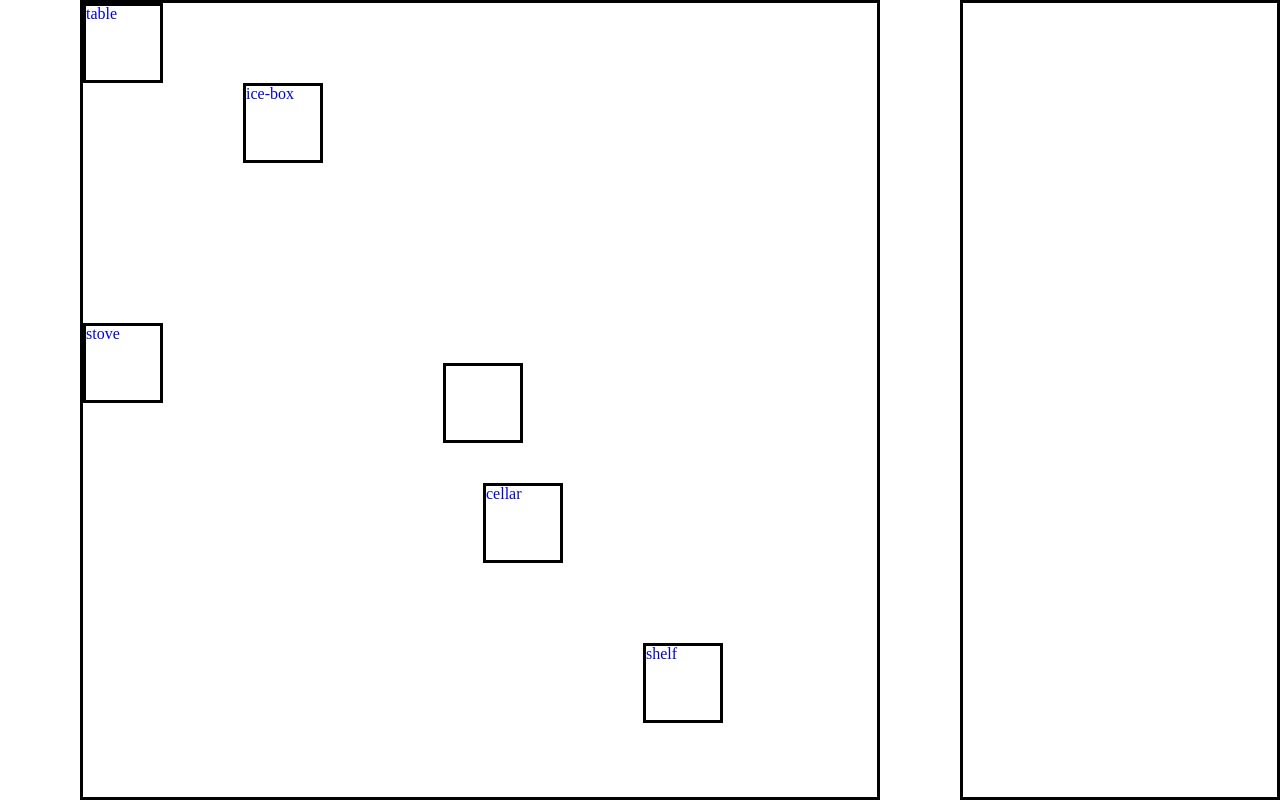
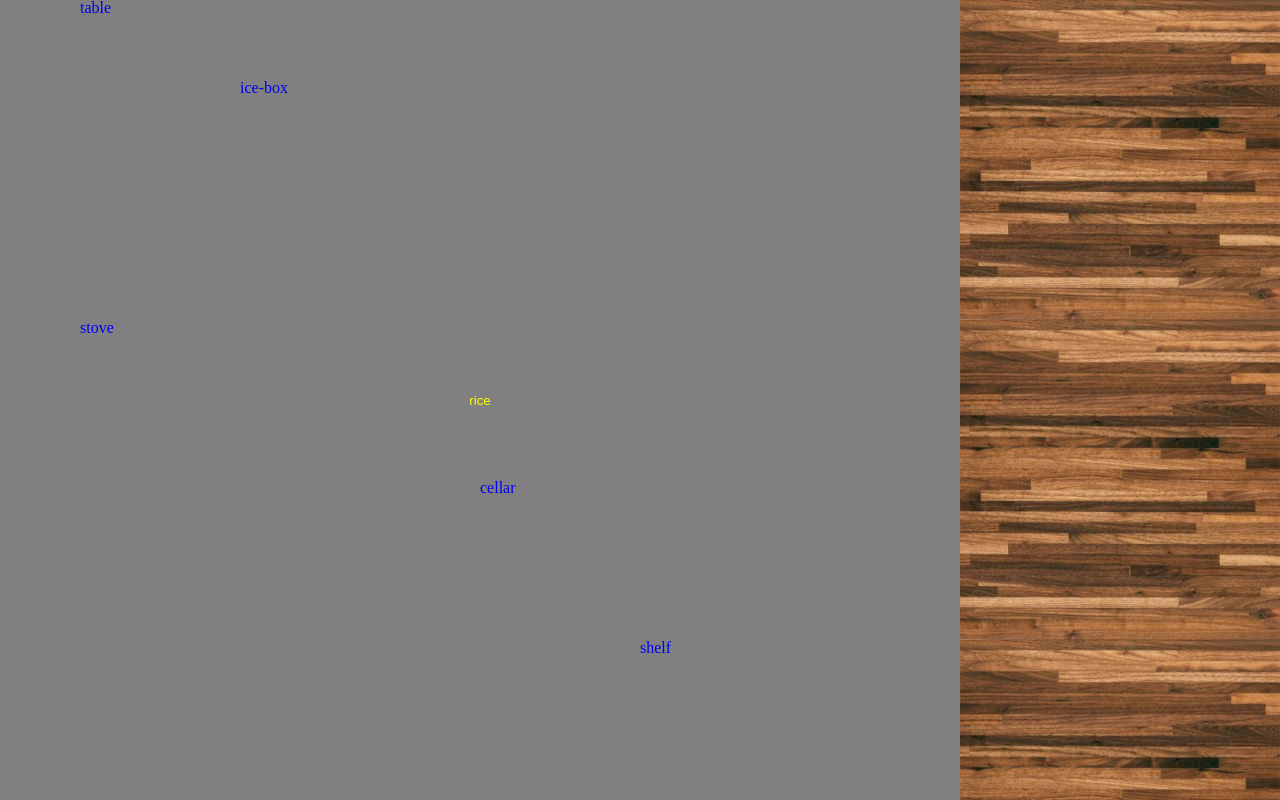
Before and after one commit to areisle/javascript-game, a PHP site: page / in a window 1280 px wide. Run offline with PHP 8.4, Linux system fonts and the light colour scheme; some libraries are stand-ins or nearby versions.

Commit message:
quiting for the night

```diff
--- a/scripts/main.js
+++ b/scripts/main.js
@@ -43,7 +43,7 @@ $(document).ready(function () {
         //add ingredient to ingredients_collected
         if (items_collected < 10) {
             // <div class="item ingredient"> ingredient <button class="trash">remove</button></div>
-            var $current_item = $('<div class="item ' + $(item).attr('id') + '"><button class="trash">remove</button>' + $(item).attr('id') + '</div>'),
+            var $current_item = $('<div class="item ' + $(item).attr('id') + '">' + $(item).attr('id') + '<button class="trash">remove</button></div>'),
                 name = $(item).attr('id'),
                 state = 0,
                 stage = "unknown",
--- a/stylesheets/cutting-board.css
+++ b/stylesheets/cutting-board.css
@@ -8,9 +8,7 @@
 #cutting-board-view .cutting-board div {
   width: 50%;
   height: 50%;
-  border: 3px solid black; }
-  #cutting-board-view .cutting-board div:hover {
-    background-color: rgba(34, 0, 78, 0.4); }
+  border: none; }
 #cutting-board-view .drop-hover {
   background-color: rgba(34, 0, 78, 0.4); }
 @media screen and (min-aspect-ratio: 100 / 80) {
--- a/stylesheets/kitchen.css
+++ b/stylesheets/kitchen.css
@@ -3,9 +3,7 @@
   display: block;
   width: 10vh;
   height: 10vh;
-  border: 3px solid black; }
-  .view > a:hover {
-    background-color: rgba(34, 0, 78, 0.4); }
+  border: none; }
 
 #kitchen-view .ice-box {
   top: 10vh;
--- a/stylesheets/main.css
+++ b/stylesheets/main.css
@@ -3,9 +3,7 @@
   display: block;
   width: 10vh;
   height: 10vh;
-  border: 3px solid black; }
-  .view > a:hover {
-    background-color: rgba(34, 0, 78, 0.4); }
+  border: none; }
 
 #kitchen-view .ice-box {
   top: 10vh;
@@ -75,9 +73,7 @@
 #cutting-board-view .cutting-board div {
   width: 50%;
   height: 50%;
-  border: 3px solid black; }
-  #cutting-board-view .cutting-board div:hover {
-    background-color: rgba(34, 0, 78, 0.4); }
+  border: none; }
 #cutting-board-view .drop-hover {
   background-color: rgba(34, 0, 78, 0.4); }
 @media screen and (min-aspect-ratio: 100 / 80) {
@@ -196,7 +192,9 @@ html, body, .wrapper {
 .wrapper {
   display: flex;
   -webkit-perspective: 1200;
-  perspective: 1200; }
+  perspective: 1200;
+  background-color: gray;
+  background-size: 20% auto; }
 
 #view-wrapper {
   width: 75vw;
@@ -207,44 +205,58 @@ html, body, .wrapper {
   width: 80vw;
   height: 80vw;
   margin: 0 auto;
-  border: 3px solid black; }
-  .view:hover {
-    background-color: rgba(34, 0, 78, 0.4); }
+  border: none; }
 
 .view > * {
   position: absolute;
   display: block;
   width: 10vh;
   height: 10vh;
-  border: 3px solid black; }
-  .view > *:hover {
-    background-color: rgba(34, 0, 78, 0.4); }
+  border: none; }
 
 button {
-  background-color: rgba(255, 255, 255, 0.2);
-  color: white; }
+  background-color: transparent;
+  color: yellow; }
+  button:focus {
+    outline: none; }
 
 .items {
+  background-image: url("../images/butcherblock.jpg");
+  background-size: 100% auto;
+  background-repeat: repeat;
   width: 25vw;
   height: 100vh;
-  border: 3px solid black;
+  border: none;
   overflow-y: scroll; }
-  .items:hover {
-    background-color: rgba(34, 0, 78, 0.4); }
   .items .item {
-    border: 3px solid black;
-    width: 20vw;
-    height: 20vw;
+    position: relative;
+    border: none;
+    width: 15vw;
+    height: 15vw;
     background-size: auto 100%;
-    background-position: 0% center; }
-    .items .item:hover {
-      background-color: rgba(34, 0, 78, 0.4); }
+    background-position: 0% center;
+    background-repeat: no-repeat;
+    margin: 0 auto; }
+    .items .item button {
+      position: absolute;
+      right: 0%;
+      top: 0%;
+      width: 30%;
+      height: 30%;
+      border: none; }
     .items .item.onions {
       background-image: url("../images/onions.png"); }
     .items .item.garlic {
       background-image: url("../images/garlic.png"); }
     .items .item.mushrooms {
       background-image: url("../images/mushrooms.png"); }
+    .items .item.wine {
+      background-image: url("../images/wine-bottle-2.png");
+      background-position: center center; }
+
+.nav.back {
+  right: 0%;
+  top: 0%; }
 
 .pop-up {
   position: fixed;
@@ -253,10 +265,8 @@ button {
   width: 50%;
   height: 50%;
   background-color: rgba(255, 255, 255, 0.6);
-  border: 3px solid black;
+  border: none;
   z-index: 200; }
-  .pop-up:hover {
-    background-color: rgba(34, 0, 78, 0.4); }
 
 .pop-up-overlay {
   position: fixed;
--- a/stylesheets/sass/functions.scss
+++ b/stylesheets/sass/functions.scss
@@ -1,4 +1,4 @@
-$testing: true;
+$testing: false;
 @mixin testing{
 	@if $testing {
 		border: 3px solid black;
--- a/stylesheets/sass/main.scss
+++ b/stylesheets/sass/main.scss
@@ -15,6 +15,9 @@ html, body, .wrapper {
 	display: flex;
 	-webkit-perspective:1200;
 	perspective:1200;
+    //background-image: url('../images/wallpaper.jpg');
+    background-color: rgba(128,128,128,1);
+    background-size: 20% auto;
 }
 #view-wrapper {
 	width: 75vw;
@@ -35,22 +38,38 @@ html, body, .wrapper {
 		@include testing;
 }
 button {
-	background-color: rgba(255,255,255,0.2);
-	color: white;
+	background-color: transparent;
+    //rgba(255,255,255,0.2);
+	color: yellow;
+    &:focus {
+        outline: none;
+    }
 }
 .items {
-//	display: flex;
-//	flex-direction: column;
+    background-image: url('../images/butcherblock.jpg');
+    background-size: 100% auto;
+    background-repeat: repeat;
 	width: 25vw;
 	height: 100vh;
 	@include testing;
     overflow-y: scroll;
 	.item {
+        position: relative;
 		@include testing;
-        width: 20vw;
-		height: 20vw;
+        width: 15vw;
+		height: 15vw;
 		background-size: auto 100%;
 		background-position: 0% center;
+        background-repeat: no-repeat;
+        margin: 0 auto;
+        button {
+            position: absolute;
+            right: 0%;
+            top: 0%;
+            width: 30%;
+            height: 30%;
+            border: none;
+        }
 		&.onions {
 			background-image: url('../images/onions.png');
 		}
@@ -60,10 +79,16 @@ button {
 		&.mushrooms {
 			background-image: url('../images/mushrooms.png');
 		}
-
+        &.wine {
+			background-image: url('../images/wine-bottle-2.png');
+            background-position: center center;
+		}
 	}
 }
-
+.nav.back {
+    right: 0%;
+    top: 0%;
+}
 .pop-up {
     position: fixed;
     top: 25%;
```
Also changed, not shown: views.html (+10 -10 lines), images/butcherblock.jpg (added), images/wallpaper.jpg (added), images/wine-bottle-2.png (added), images/wine-bottle.png (added).
